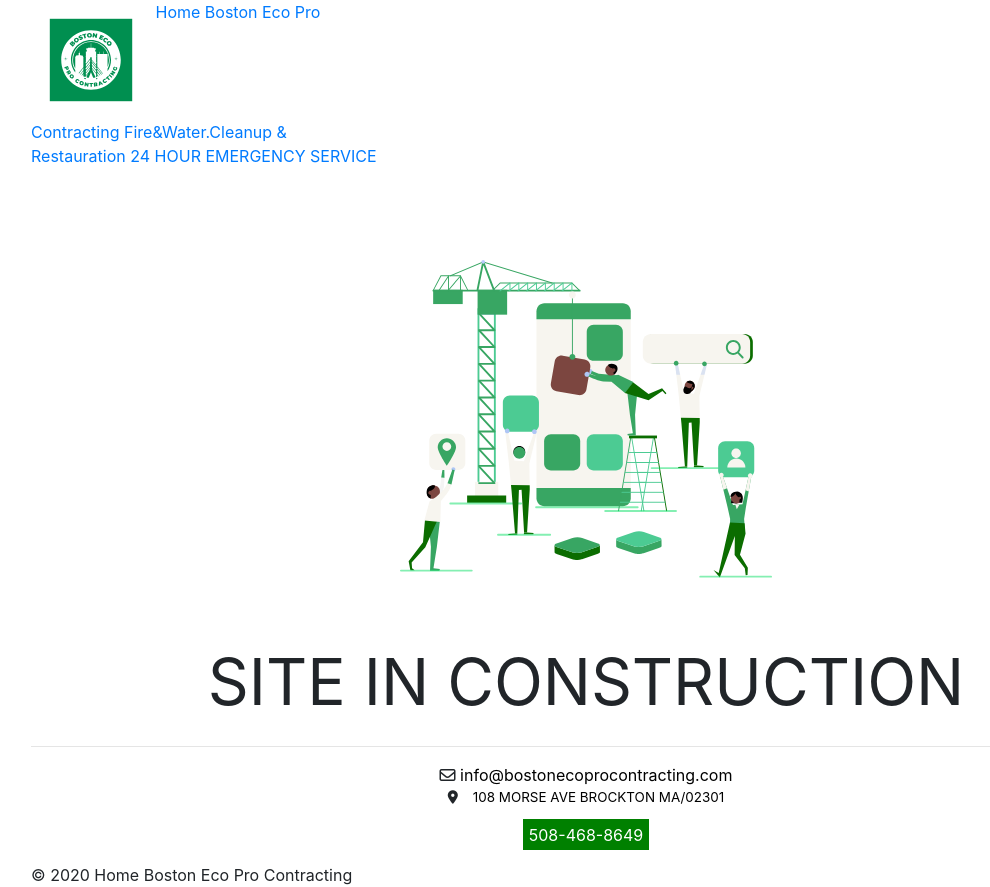
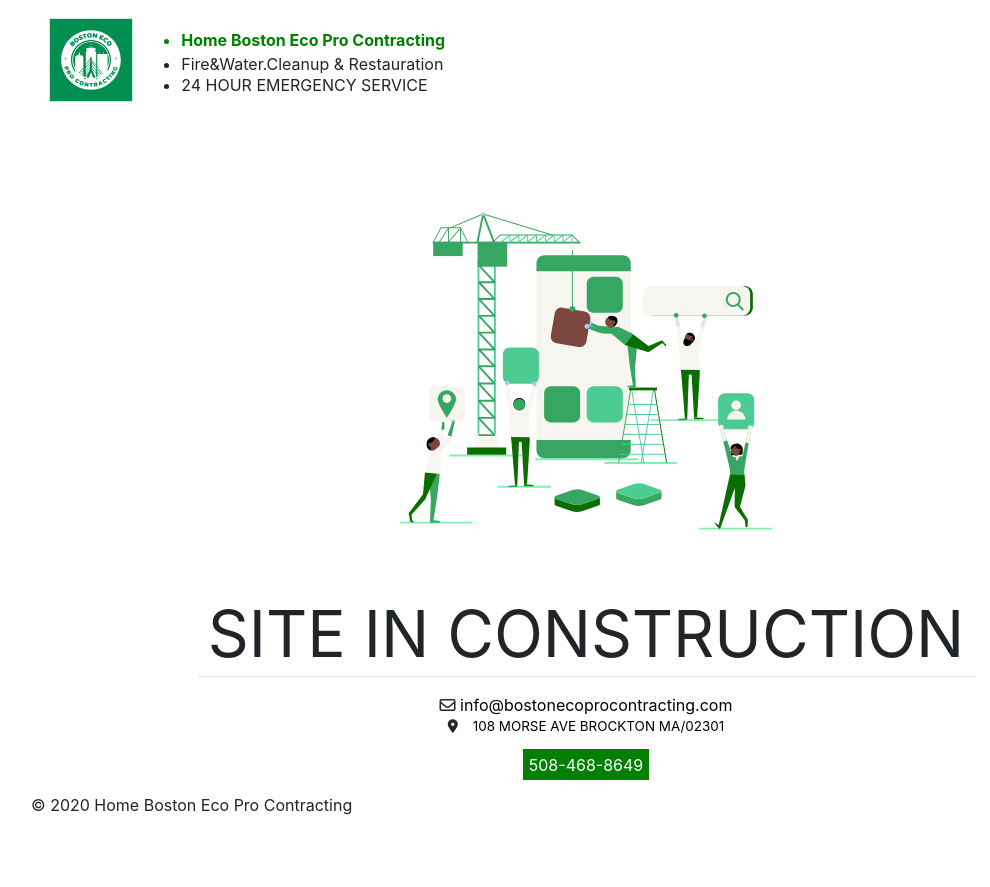
Before and after one commit to Coyas/bostonproecocontracting, a PHP site: page / in a window 1280 px wide. Shown: the whole page, without its empty margins (54-1044 px from the left). After the commit the page ends 815 px from the top, so only its background shows below. Run offline with PHP 8.4, Linux system fonts and the light colour scheme; some libraries are stand-ins or nearby versions.

Commit message:
fix menu

```diff
--- a/assets/css/site.css
+++ b/assets/css/site.css
@@ -25,3 +25,24 @@ figcaption {
 p a {
     color: black;
 }
+.linha {
+    margin-top: -2%;
+    width: 70%;
+}
+.text {
+    margin-top: 6%;
+}
+.text .cabe {
+    color: green;
+    font-weight: bold;
+}
+.text .rabu {
+    /* font-size: 13px; */
+}
+.text .corpo {
+    /* font-size: 13px; */
+    margin-bottom: -1%;
+}
+#nav .row .logo {
+    margin-right: -7% ;
+}
--- a/index.html
+++ b/index.html
@@ -18,16 +18,18 @@
 
     <!-- Image and text -->
     <nav id="nav" class="container">
-        <div class="row">
-            <div class="col-md-4">
+        <div class="row align-items-center">
+            <div class="col-md-2 logo">
                 <a class="" href="index.html">
                     <img src="assets/img/Log-02.svg" width="120" height="120" class="d-inline-block align-top" alt="">
-                    <span class="text">
-                        <span>Home Boston Eco Pro Contracting</span>
-                        Fire&Water.Cleanup & Restauration
-                        24 HOUR EMERGENCY SERVICE
-                    </span>
                 </a>
+            </div>
+            <div class="col-md-4">
+                <ul class="text">
+                    <li class="cabe">Home Boston Eco Pro Contracting</li>
+                    <li class="corpo">Fire&Water.Cleanup & Restauration</li>
+                    <li class="rabu">24 HOUR EMERGENCY SERVICE</li>
+                </ul>
             </div>
         </div>
     </nav>
@@ -37,9 +39,9 @@
                 <figure>
                     <img class="imgcentro" src="assets/img/Images Constrution.svg" alt="Imegem construction">
                     <figcaption>SITE IN CONSTRUCTION</figcaption>
-                    <hr>
+
                 </figure>
-
+                <hr class="linha">
                 <p class="co">
                     <i class="far fa-envelope"></i>  <a href="mailto:info@bostonecoprocontracting.com">info@bostonecoprocontracting.com</a>
                 </p>
```
Also changed, not shown: package.json (added, +14 -0 lines).
